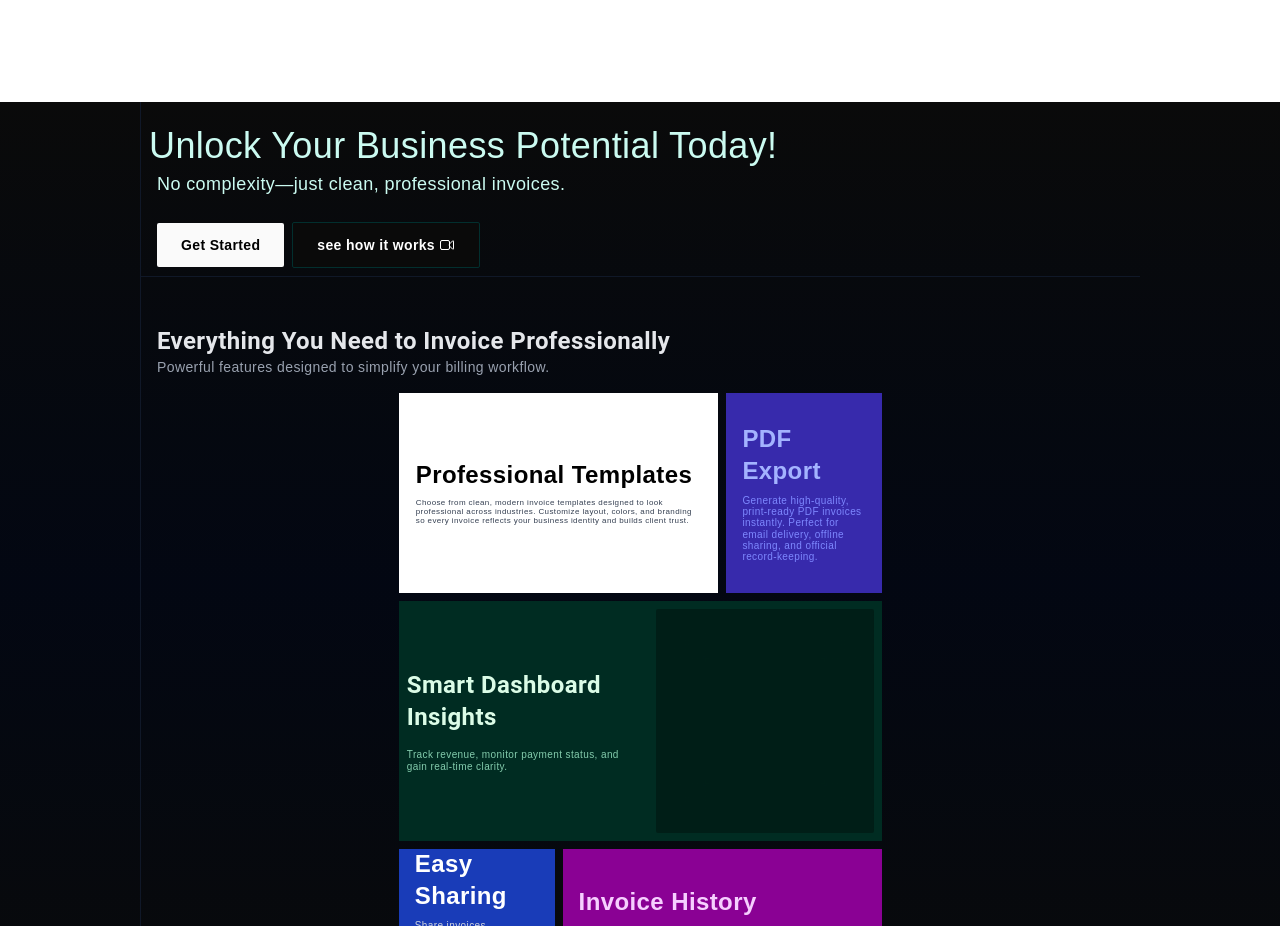
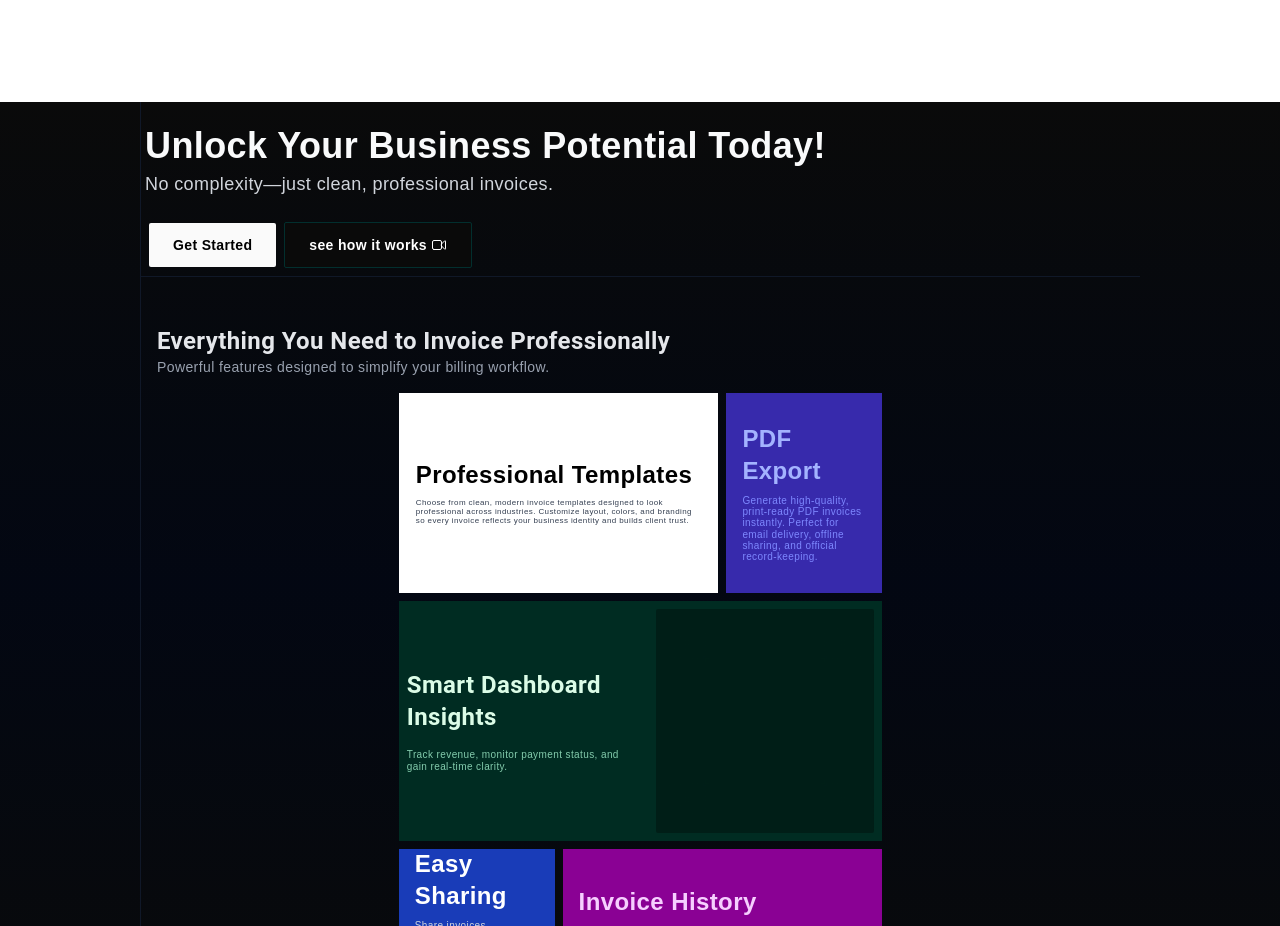
Before and after one commit to surajgupt01/Invo-Gen, a Next.js app: page / in a window 1280 px wide. Shown: the part 2500-3426 px from the top of the page. Built offline with nearby package versions, Linux system fonts and the light colour scheme.

Commit message:
paycards

```diff
--- a/app/page.tsx
+++ b/app/page.tsx
@@ -58,14 +58,14 @@ export default function Home() {
         <PaymentOptions />
         <div className="md:flex md:flex-row flex flex-col mt-20  lg:px-35 px-5  h-auto bg-gradient-to-b from-neutral-950 via-gray-950 to-neutral-950 w-full">
           <div className="font-bold border-l border-gray-900 w-full  flex-col md:text-4xl sm:text-3xl text-xl flex items-start justify-center  mt-0  py-6 text-teal-100">
-            <p className=" md:text-left text-center font-medium  px-2">
+            <p className=" md:text-left text-center font-bold ml-1 text-gray-50">
               Unlock Your Business Potential Today!
             </p>
 
-            <p className="mt-1 font-light sm:text-lg text-sm ml-2 text-teal-100 px-2">
+            <p className="mt-1 font-light sm:text-lg text-sm  text-gray-300 px-1">
               No complexity—just clean, professional invoices.
             </p>
-            <div className="flex items-center border-b border-gray-900 w-full p-2">
+            <div className="flex items-center border-b border-gray-900 w-full py-2">
               <Link href={"/signin"}>
                 <div
                   className="md:py-3 py-2 px-6 ml-2 flex justify-center items-center active:scale-90  bg-neutral-50 tracking-wide
```
